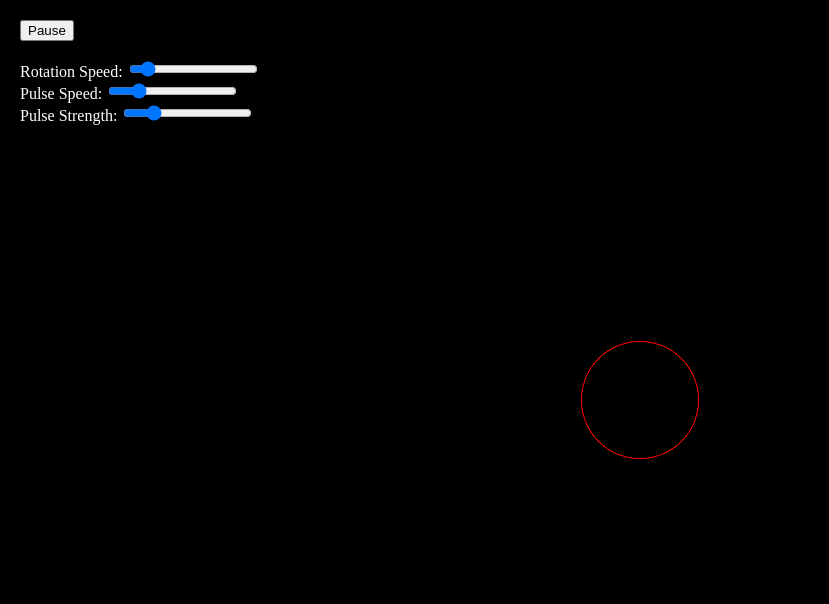
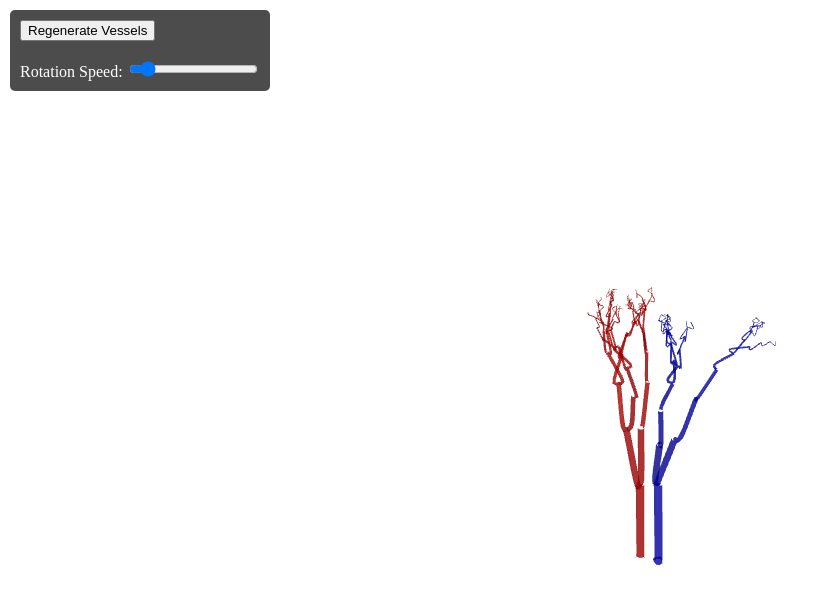
Before and after one commit to idiovoidi/Heart_In_A_Jar, a plain HTML site: page index.html in a window 1280 px wide. Shown: the whole page, without its empty margins (0-829 px from the left). Drawn offline with nearby package versions, Linux system fonts and the light colour scheme; animation ran at ten frames a second.

Commit message:
3D Artery Generation

```diff
--- a/index.html
+++ b/index.html
@@ -12,7 +12,8 @@
         {
             "imports": {
                 "three": "https://unpkg.com/three@0.160.0/build/three.module.js",
-                "three/addons/": "https://unpkg.com/three@0.160.0/examples/jsm/"
+                "three/addons/": "https://unpkg.com/three@0.160.0/examples/jsm/",
+                "three/addons/controls/OrbitControls.js": "https://unpkg.com/three@0.160.0/examples/jsm/controls/OrbitControls.js"
             }
         }
     </script>
--- a/js/ArterySimulation.js
+++ b/js/ArterySimulation.js
@@ -1,10 +1,12 @@
 import * as THREE from 'three';
+import { OrbitControls } from 'three/addons/controls/OrbitControls.js';
 
 export class ArterySimulation {
     constructor(container) {
         this.container = container;
+        this.branches = [];
         this.setup();
-        this.createArtery();
+        this.createArterySystem();
         this.createControls();
         this.animate();
     }
@@ -12,68 +14,130 @@ export class ArterySimulation {
     setup() {
         // Scene setup
         this.scene = new THREE.Scene();
+        this.scene.background = new THREE.Color(0xffffff);
+
+        // Camera setup
         this.camera = new THREE.PerspectiveCamera(
             75,
             window.innerWidth / window.innerHeight,
             0.1,
             1000
         );
-        this.camera.position.z = 2;
+        this.camera.position.z = 5;
+        this.camera.position.y = 2;
 
         // Renderer setup
-        this.renderer = new THREE.WebGLRenderer({ antialias: true });
+        this.renderer = new THREE.WebGLRenderer({
+            antialias: true,
+            alpha: true
+        });
         this.renderer.setSize(window.innerWidth, window.innerHeight);
         this.container.appendChild(this.renderer.domElement);
 
+        // Lighting
+        const ambientLight = new THREE.AmbientLight(0xffffff, 0.5);
+        const directionalLight = new THREE.DirectionalLight(0xffffff, 0.8);
+        directionalLight.position.set(0, 10, 10);
+        this.scene.add(ambientLight, directionalLight);
+
+        // Controls
+        this.controls = new OrbitControls(this.camera, this.renderer.domElement);
+        this.controls.enableDamping = true;
+        this.controls.dampingFactor = 0.05;
+
         // Handle window resize
         window.addEventListener('resize', () => this.onWindowResize(), false);
-
-        // Add stats for performance monitoring
-        this.isAnimating = true;
-        this.rotationSpeed = 0.001;
-        this.pulseSpeed = 0.02;
-        this.pulseStrength = 0.1;
-        this.baseRadius = 0.5;
-
-        // Add ambient light
-        const ambientLight = new THREE.AmbientLight(0xffffff, 0.5);
-        this.scene.add(ambientLight);
     }
 
-    createArtery() {
-        // Create a circle geometry (similar to the C++ version)
-        const segments = 360;
-        const radius = 0.5;
-        const geometry = new THREE.BufferGeometry();
-        const vertices = [];
+    createBranch(startPoint, direction, length, radius, depth = 0, isArtery = true) {
+        if (depth > 8) return; // Limit recursion depth
 
-        for (let i = 0; i <= segments; i++) {
-            const theta = (i / segments) * Math.PI * 2;
-            vertices.push(
-                radius * Math.cos(theta),
-                radius * Math.sin(theta),
-                0
+        const endPoint = new THREE.Vector3()
+            .addVectors(
+                startPoint,
+                direction.clone().multiplyScalar(length)
             );
-        }
 
-        geometry.setAttribute(
-            'position',
-            new THREE.Float32BufferAttribute(vertices, 3)
+        // Create tube geometry for the vessel
+        const curve = new THREE.CatmullRomCurve3([
+            startPoint,
+            new THREE.Vector3(
+                startPoint.x + (Math.random() - 0.5) * 0.1,
+                startPoint.y + (Math.random() - 0.5) * 0.1,
+                startPoint.z + (Math.random() - 0.5) * 0.1
+            ),
+            endPoint
+        ]);
+
+        const tubeGeometry = new THREE.TubeGeometry(
+            curve,
+            12,  // tubular segments
+            radius, // radius
+            8,    // radial segments
+            false  // closed
         );
 
-        // Create material
-        const material = new THREE.LineBasicMaterial({
-            color: 0xff0000,
-            linewidth: 2
+        const material = new THREE.MeshPhongMaterial({
+            color: isArtery ? 0xff0000 : 0x0000ff,
+            shininess: 100,
+            transparent: true,
+            opacity: 0.8
         });
 
-        // Create the line (artery)
-        this.artery = new THREE.LineLoop(geometry, material);
-        this.scene.add(this.artery);
+        const tube = new THREE.Mesh(tubeGeometry, material);
+        this.scene.add(tube);
+        this.branches.push(tube);
+
+        // Create sub-branches
+        if (depth < 8) {
+            const numBranches = Math.floor(Math.random() * 2) + 1;
+            for (let i = 0; i < numBranches; i++) {
+                const newDirection = direction.clone()
+                    .add(new THREE.Vector3(
+                        (Math.random() - 0.5) * 0.8,
+                        (Math.random() - 0.5) * 0.8,
+                        (Math.random() - 0.5) * 0.8
+                    ))
+                    .normalize();
+
+                this.createBranch(
+                    endPoint,
+                    newDirection,
+                    length * 0.7,
+                    radius * 0.7,
+                    depth + 1,
+                    isArtery
+                );
+            }
+        }
+    }
+
+    createArterySystem() {
+        // Create main arteries and veins
+        const startPoint = new THREE.Vector3(0, -2, 0);
+        const mainDirection = new THREE.Vector3(0, 1, 0);
+
+        // Create arterial system (red)
+        this.createBranch(startPoint, mainDirection, 1, 0.05, 0, true);
+
+        // Create venous system (blue)
+        this.createBranch(
+            startPoint.clone().add(new THREE.Vector3(0.2, 0, 0)),
+            mainDirection,
+            1,
+            0.05,
+            0,
+            false
+        );
+    }
+
+    onWindowResize() {
+        this.camera.aspect = window.innerWidth / window.innerHeight;
+        this.camera.updateProjectionMatrix();
+        this.renderer.setSize(window.innerWidth, window.innerHeight);
     }
 
     createControls() {
-        // Add control panel
         const controls = document.createElement('div');
         controls.style.position = 'absolute';
         controls.style.top = '10px';
@@ -85,59 +149,29 @@ export class ArterySimulation {
 
         controls.innerHTML = `
             <div>
-                <button id="toggleAnimation">Pause</button>
+                <button id="regenerate">Regenerate Vessels</button>
                 <br><br>
                 <label>Rotation Speed:</label>
-                <input type="range" id="rotationSpeed" min="0" max="0.01" step="0.001" value="${this.rotationSpeed}">
-                <br>
-                <label>Pulse Speed:</label>
-                <input type="range" id="pulseSpeed" min="0" max="0.1" step="0.001" value="${this.pulseSpeed}">
-                <br>
-                <label>Pulse Strength:</label>
-                <input type="range" id="pulseStrength" min="0" max="0.5" step="0.01" value="${this.pulseStrength}">
+                <input type="range" id="rotationSpeed" min="0" max="0.01" step="0.001" value="0.001">
             </div>
         `;
 
         this.container.appendChild(controls);
 
-        // Add event listeners
-        document.getElementById('toggleAnimation').addEventListener('click', (e) => {
-            this.isAnimating = !this.isAnimating;
-            e.target.textContent = this.isAnimating ? 'Pause' : 'Play';
+        document.getElementById('regenerate').addEventListener('click', () => {
+            this.branches.forEach(branch => this.scene.remove(branch));
+            this.branches = [];
+            this.createArterySystem();
         });
-
-        document.getElementById('rotationSpeed').addEventListener('input', (e) => {
-            this.rotationSpeed = parseFloat(e.target.value);
-        });
-
-        document.getElementById('pulseSpeed').addEventListener('input', (e) => {
-            this.pulseSpeed = parseFloat(e.target.value);
-        });
-
-        document.getElementById('pulseStrength').addEventListener('input', (e) => {
-            this.pulseStrength = parseFloat(e.target.value);
-        });
-    }
-
-    onWindowResize() {
-        this.camera.aspect = window.innerWidth / window.innerHeight;
-        this.camera.updateProjectionMatrix();
-        this.renderer.setSize(window.innerWidth, window.innerHeight);
     }
 
     animate() {
         requestAnimationFrame(() => this.animate());
 
-        if (this.isAnimating) {
-            // Rotation animation
-            this.artery.rotation.z += this.rotationSpeed;
+        // Update controls
+        this.controls.update();
 
-            // Pulsing animation
-            const time = performance.now() * this.pulseSpeed;
-            const scale = this.baseRadius + Math.sin(time) * this.pulseStrength;
-            this.artery.scale.set(scale, scale, 1);
-        }
-
+        // Render scene
         this.renderer.render(this.scene, this.camera);
     }
 }
```
Also changed, not shown: 2 other files.
